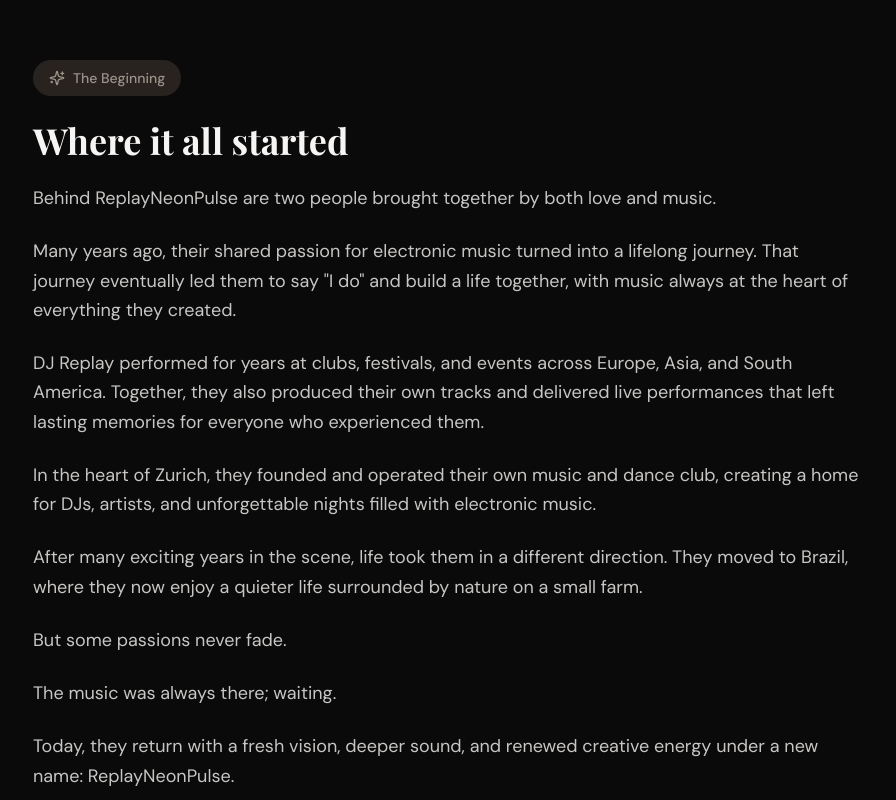
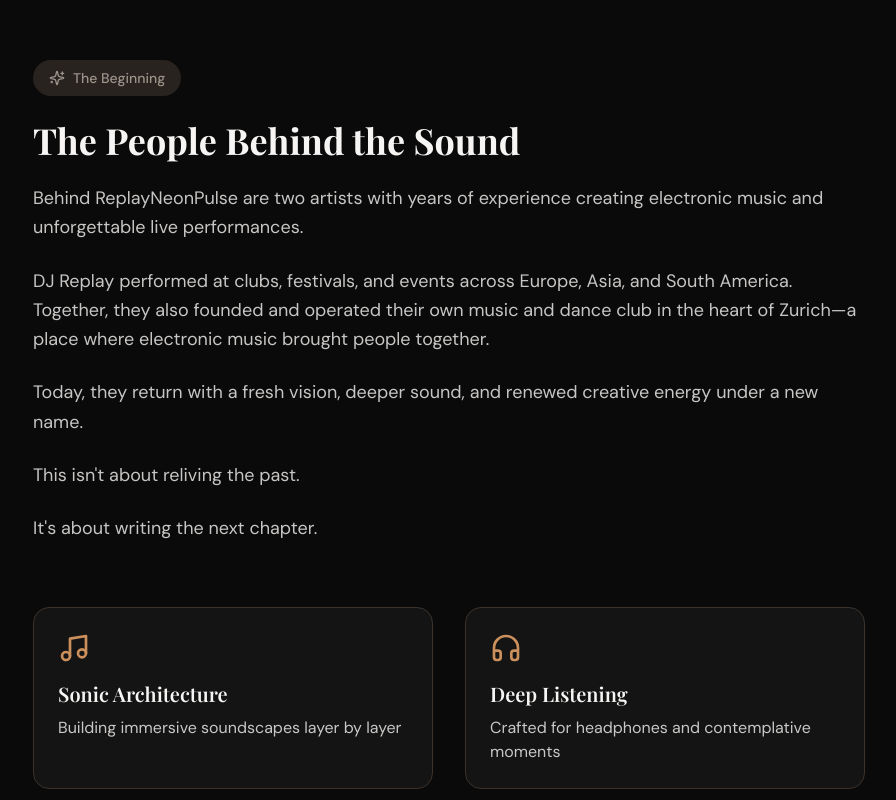
Before and after one commit to pattbeats/ReplayNeonPulse, a React (Vite) app in the folder apps/web/: page /story in a window 1280 px wide. Shown: the part 900-1700 px from the top of the page, without its empty margins (191-1087 px from the left). Built offline with nearby package versions, Linux system fonts and the light colour scheme; the HTML template or start-up script is replaced by a standard one.

Commit message:
v0.2 - Refine About section and story

```diff
--- a/apps/web/src/pages/ArtistStoryPage.jsx
+++ b/apps/web/src/pages/ArtistStoryPage.jsx
@@ -72,31 +72,16 @@
                   <span className="text-sm font-medium">The Beginning</span>
                 </div>
                 <h2 className="text-3xl md:text-4xl font-bold mb-6 leading-snug">
-                  Where it all started
+                  The People Behind the Sound
                 </h2>
                 <p className="text-lg leading-relaxed text-foreground/80 mb-6">
-                  Behind ReplayNeonPulse are two people brought together by both love and music.
+                  Behind ReplayNeonPulse are two artists with years of experience creating electronic music and unforgettable live performances.
                 </p>
                 <p className="text-lg leading-relaxed text-foreground/80 mb-6">
-                  Many years ago, their shared passion for electronic music turned into a lifelong journey. That journey eventually led them to say &quot;I do&quot; and build a life together, with music always at the heart of everything they created.
+                  DJ Replay performed at clubs, festivals, and events across Europe, Asia, and South America. Together, they also founded and operated their own music and dance club in the heart of Zurich—a place where electronic music brought people together.
                 </p>
                 <p className="text-lg leading-relaxed text-foreground/80 mb-6">
-                  DJ Replay performed for years at clubs, festivals, and events across Europe, Asia, and South America. Together, they also produced their own tracks and delivered live performances that left lasting memories for everyone who experienced them.
-                </p>
-                <p className="text-lg leading-relaxed text-foreground/80 mb-6">
-                  In the heart of Zurich, they founded and operated their own music and dance club, creating a home for DJs, artists, and unforgettable nights filled with electronic music.
-                </p>
-                <p className="text-lg leading-relaxed text-foreground/80 mb-6">
-                  After many exciting years in the scene, life took them in a different direction. They moved to Brazil, where they now enjoy a quieter life surrounded by nature on a small farm.
-                </p>
-                <p className="text-lg leading-relaxed text-foreground/80 mb-6">
-                  But some passions never fade.
-                </p>
-                <p className="text-lg leading-relaxed text-foreground/80 mb-6">
-                  The music was always there; waiting.
-                </p>
-                <p className="text-lg leading-relaxed text-foreground/80 mb-6">
-                  Today, they return with a fresh vision, deeper sound, and renewed creative energy under a new name: ReplayNeonPulse.
+                  Today, they return with a fresh vision, deeper sound, and renewed creative energy under a new name.
                 </p>
                 <p className="text-lg leading-relaxed text-foreground/80 mb-6">
                   This isn&apos;t about reliving the past.
```
